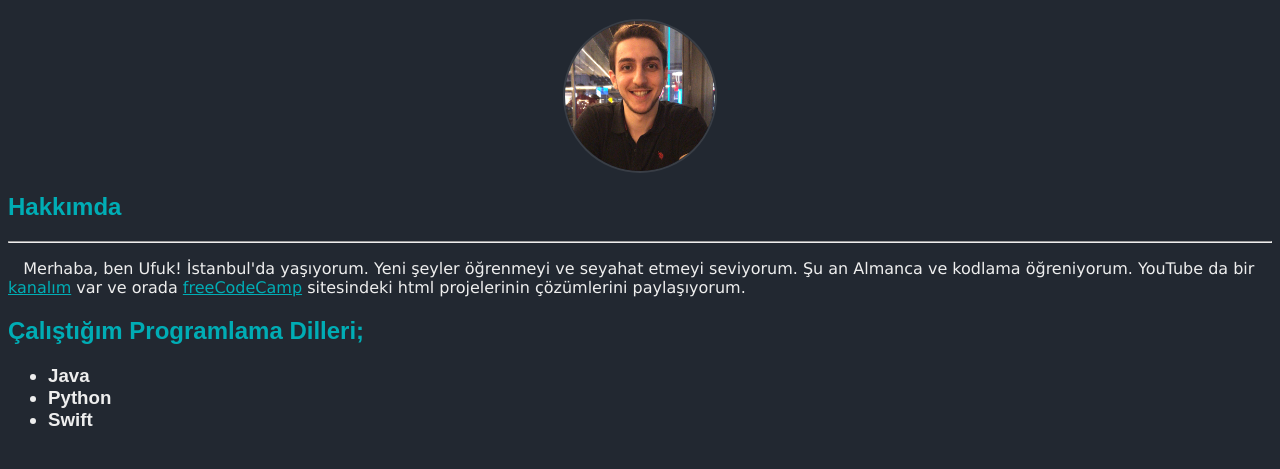
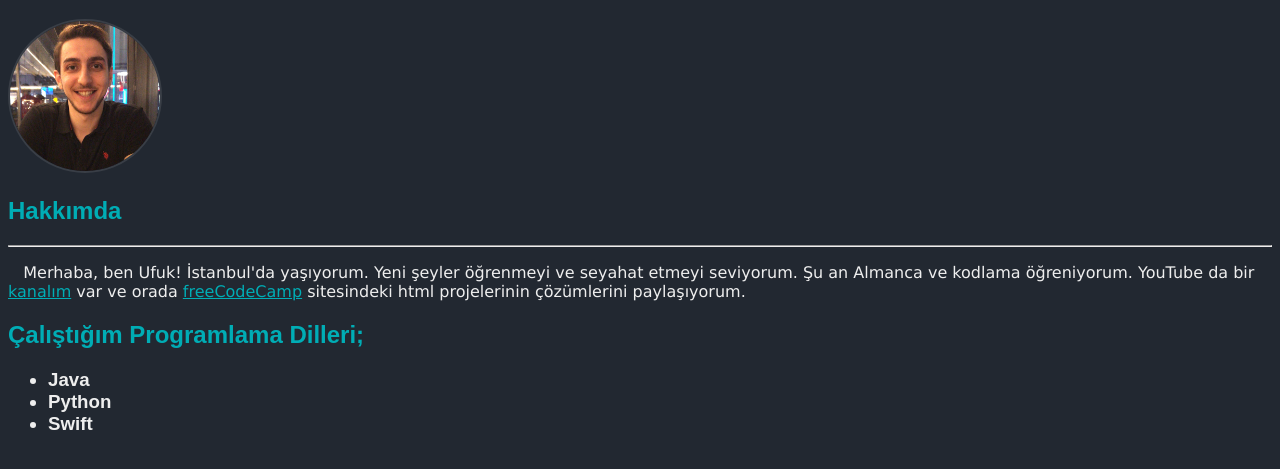
Before and after one commit to ufukylmz/kodluyoruzOdev, a plain HTML site: page index.html in a window 1280 px wide. Shown: the part 61-530 px from the top of the page. Drawn offline with Linux system fonts and the light colour scheme.

Commit message:
fotograf adi degisti style dosyasi degisti

```diff
--- a/index.html
+++ b/index.html
@@ -13,7 +13,7 @@
         <h1>Ufuk Yılmaz</h1>
         <div>
             <!-- Profil fotografi -->
-            <img src="/img/img.png" alt="profil-fotografi">
+            <img src="/img/profil.png" alt="profil-fotografi">
             <h2>Hakkımda</h2>
             <hr>
             <!-- Hakkımda kısa bir bilgi. -->
--- a/style.css
+++ b/style.css
@@ -43,5 +43,4 @@ img {
     border: #393E46 2px solid;
     padding: auto;
     margin: auto;
-    display: block;
 }
```
Also changed, not shown: img/profil.png (renamed from img/img.png).
